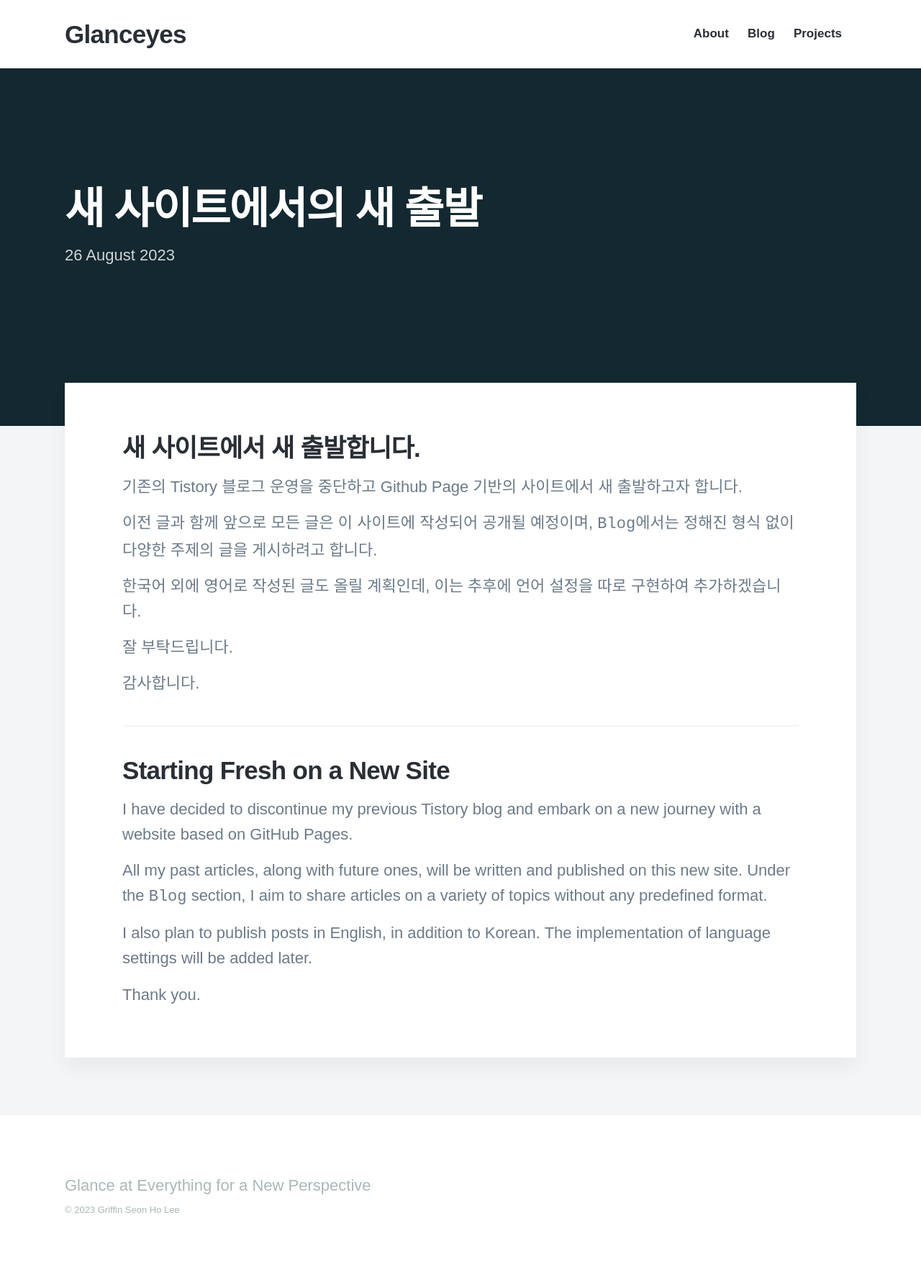
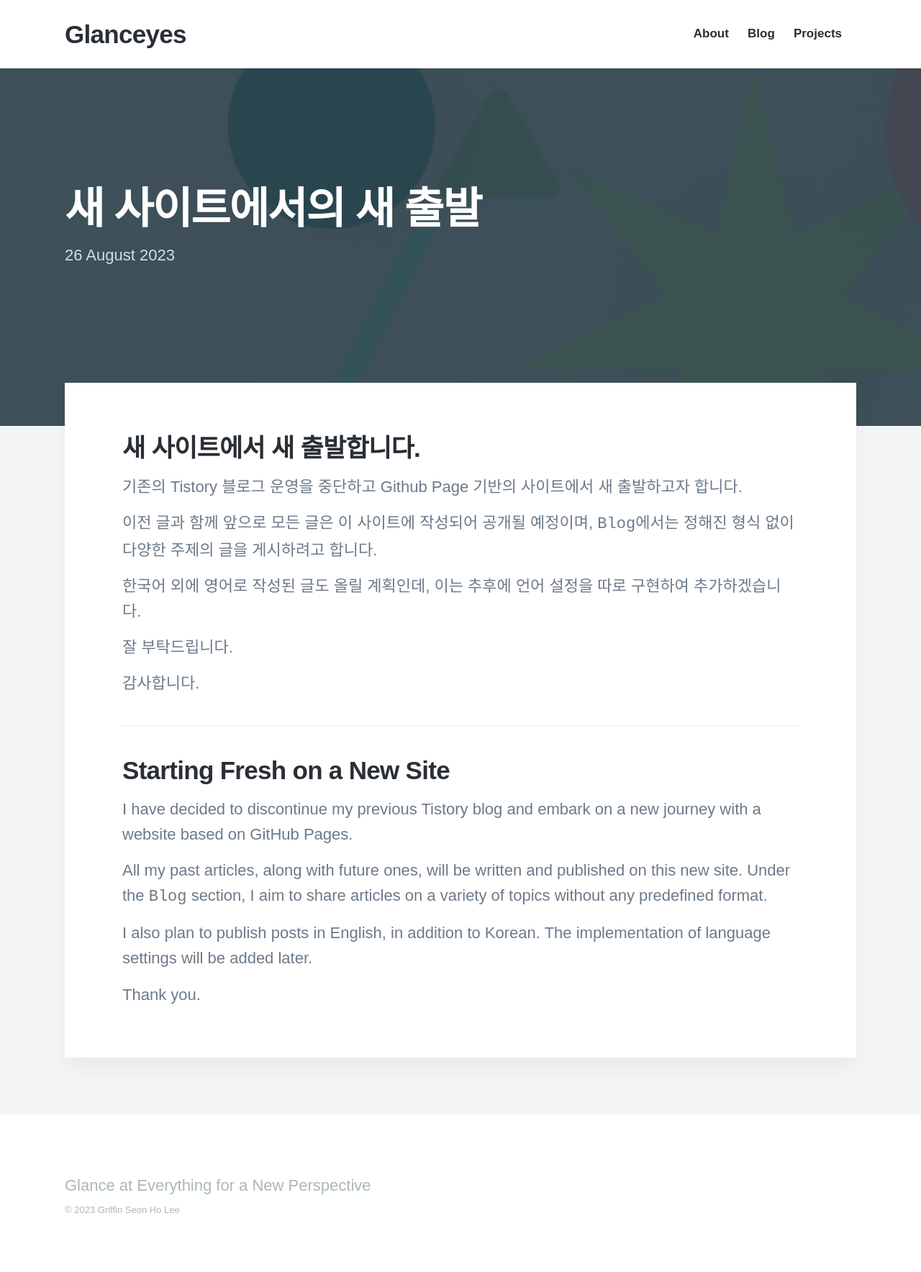
Before and after one commit to Glanceyes/Glanceyes.github.io, a Jekyll site: the page built from _posts/2023-08-26-new-site.md, in a window 1280 px wide. Shown: the whole page at 72% size. Built offline with Jekyll 4.4.1, drawn with Linux system fonts in a browser that asks for light colours; nearby versions of some CDN libraries; some web fonts are replaced.

Commit message:
[FEAT] Add thumbnail

```diff
--- a/_posts/2023-08-26-new-site.md
+++ b/_posts/2023-08-26-new-site.md
@@ -1,6 +1,7 @@
 ---
 title: 새 사이트에서의 새 출발
 date: '2023-08-26 18:00:00'
+featured_image: /images/thumbnail/2023-08-26-01.png
 published: true
 ---
 
```
Also changed, not shown: _projects/suppress-to-impress.md (+2 -3 lines), images/demo/about.jpg (deleted), images/demo/blog.jpg (deleted), images/demo/contact.jpg (deleted), images/demo/demo-landscape-2.jpg (deleted), images/demo/demo-landscape.jpg (deleted), images/demo/demo-portrait.jpg (deleted), images/demo/demo-square.jpg (deleted), images/demo/home.jpg (deleted), images/favicon.png, images/social.jpg (deleted), images/thumbnail/2023-08-26-01.png (added).
